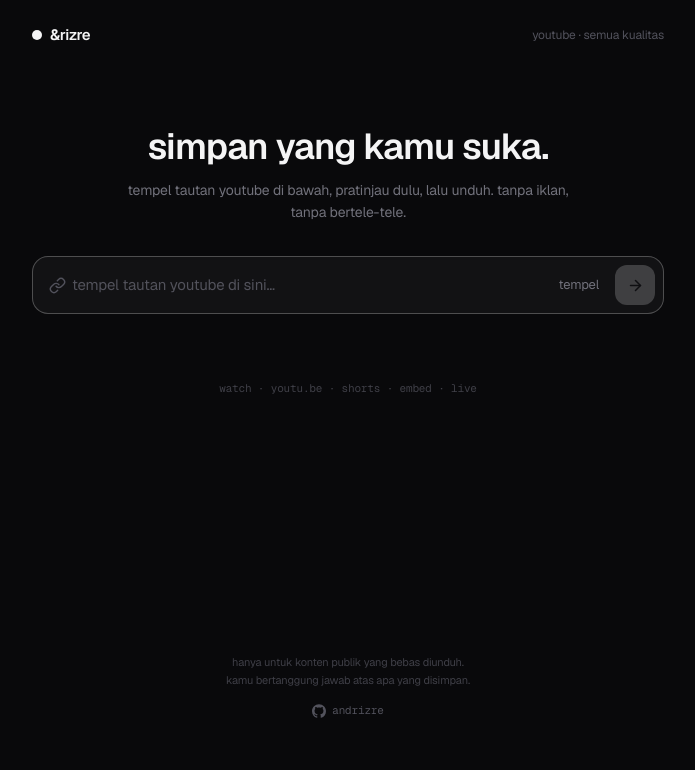
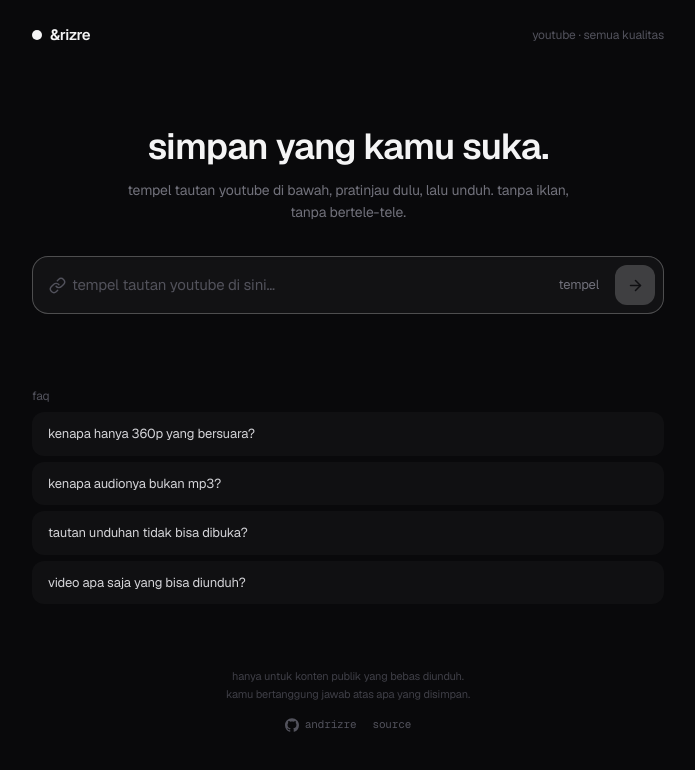
Before and after one commit to andrizre/youtube-downloader, a Next.js app: page / in a window 1280 px wide. Shown: the top 770 px of the page, without its empty margins (292-987 px from the left). Built offline with nearby package versions, Linux system fonts and the light colour scheme.

Commit message:
Tambah FAQ, link source di footer
FAQ: 360p bersuara, audio bukan mp3, tautan kedaluwarsa, video yang didukung. Footer: link source youtube-downloader. Repo kini public.

```diff
--- a/app/page.tsx
+++ b/app/page.tsx
@@ -538,26 +538,70 @@
           </div>
         )}
 
-        {!data && !loading && history.length === 0 && (
-          <p className="mt-10 text-center font-mono text-[11px] text-zinc-700">
-            watch · youtu.be · shorts · embed · live
+        {/* faq */}
+        <div className="rise mt-12">
+          <p className="mb-2 text-xs text-zinc-600">faq</p>
+          <div className="flex flex-col gap-1.5">
+            <details className="group rounded-xl bg-white/[0.03] px-4 py-3">
+              <summary className="cursor-pointer list-none text-[13px] text-zinc-300 transition-colors hover:text-zinc-100 [&::-webkit-details-marker]:hidden">
+                kenapa hanya 360p yang bersuara?
+              </summary>
+              <p className="mt-1.5 text-[13px] leading-relaxed text-zinc-500">
+                youtube menyimpan kualitas tinggi sebagai trek terpisah (video-only + audio-only), dan api gratis yang dipakai situs ini hanya menyediakan satu stream gabungan yaitu 360p. kualitas di atasnya memang video-only dari sananya — kalau butuh 720p+ bersuara, unduh videonya lalu gabungkan dengan salah satu trek audio di bawah memakai ffmpeg atau video editor.
               </p>
-        )}
+            </details>
+            <details className="group rounded-xl bg-white/[0.03] px-4 py-3">
+              <summary className="cursor-pointer list-none text-[13px] text-zinc-300 transition-colors hover:text-zinc-100 [&::-webkit-details-marker]:hidden">
+                kenapa audionya bukan mp3?
+              </summary>
+              <p className="mt-1.5 text-[13px] leading-relaxed text-zinc-500">
+                trek audio disajikan apa adanya dari sumbernya (m4a/webm, format asli youtube) tanpa konversi — mengubah ke mp3 butuh transcoding di server yang tidak tersedia di tier gratis. unduh dulu, lalu konversi di perangkatmu, mis. <span className="font-mono text-[12px] text-zinc-400">ffmpeg -i file.m4a file.mp3</span>.
+              </p>
+            </details>
+            <details className="group rounded-xl bg-white/[0.03] px-4 py-3">
+              <summary className="cursor-pointer list-none text-[13px] text-zinc-300 transition-colors hover:text-zinc-100 [&::-webkit-details-marker]:hidden">
+                tautan unduhan tidak bisa dibuka?
+              </summary>
+              <p className="mt-1.5 text-[13px] leading-relaxed text-zinc-500">
+                tautan dari provider bersifat sementara dan bisa kedaluwarsa. tempel ulang linknya lalu proses lagi untuk mendapatkan tautan baru — gratis, satu kali proses memuat semua kualitas sekaligus.
+              </p>
+            </details>
+            <details className="group rounded-xl bg-white/[0.03] px-4 py-3">
+              <summary className="cursor-pointer list-none text-[13px] text-zinc-300 transition-colors hover:text-zinc-100 [&::-webkit-details-marker]:hidden">
+                video apa saja yang bisa diunduh?
+              </summary>
+              <p className="mt-1.5 text-[13px] leading-relaxed text-zinc-500">
+                hanya video publik yang tidak dibatasi umur, wilayah, atau login. video privat, premiere yang belum tayang, dan konten yang dibatasi tidak bisa diproses.
+              </p>
+            </details>
+          </div>
+        </div>
 
         <footer className="mt-auto flex flex-col items-center pt-16 text-center text-[11px] leading-relaxed text-zinc-700">
           hanya untuk konten publik yang bebas diunduh.
           <br />
           kamu bertanggung jawab atas apa yang disimpan.
+          <span className="mt-3 inline-flex items-center gap-4">
             <a
               href="https://github.com/andrizre"
               target="_blank"
               rel="noreferrer"
               aria-label="GitHub andrizre"
-            className="mt-3 inline-flex items-center gap-1.5 text-zinc-600 transition-colors hover:text-zinc-200"
+              className="inline-flex items-center gap-1.5 text-zinc-600 transition-colors hover:text-zinc-200"
             >
               <svg width="14" height="14" viewBox="0 0 24 24" fill="currentColor" aria-hidden="true"><path d="M12 .297c-6.63 0-12 5.373-12 12 0 5.303 3.438 9.8 8.205 11.385.6.113.82-.258.82-.577 0-.285-.01-1.04-.015-2.04-3.338.724-4.042-1.61-4.042-1.61C4.422 18.07 3.633 17.7 3.633 17.7c-1.087-.744.084-.729.084-.729 1.205.084 1.838 1.236 1.838 1.236 1.07 1.835 2.809 1.305 3.495.998.108-.776.417-1.305.76-1.605-2.665-.3-5.466-1.332-5.466-5.93 0-1.31.465-2.38 1.235-3.22-.135-.303-.54-1.523.105-3.176 0 0 1.005-.322 3.3 1.23.96-.267 1.98-.399 3-.405 1.02.006 2.04.138 3 .405 2.28-1.552 3.285-1.23 3.285-1.23.645 1.653.24 2.873.12 3.176.765.84 1.23 1.91 1.23 3.22 0 4.61-2.805 5.625-5.475 5.92.42.36.81 1.096.81 2.22 0 1.606-.015 2.896-.015 3.286 0 .315.21.69.825.57C20.565 22.092 24 17.592 24 12.297c0-6.627-5.373-12-12-12" /></svg>
               <span className="font-mono">andrizre</span>
             </a>
+            <a
+              href="https://github.com/andrizre/youtube-downloader"
+              target="_blank"
+              rel="noreferrer"
+              aria-label="Source code di GitHub"
+              className="inline-flex items-center gap-1.5 font-mono text-zinc-600 transition-colors hover:text-zinc-200"
+            >
+              source
+            </a>
+          </span>
         </footer>
       </main>
     </div>
```
Also changed, not shown: 1 other file (tests, documents, lock files or other folders). Lines whose indentation alone changed are shown as unchanged.
